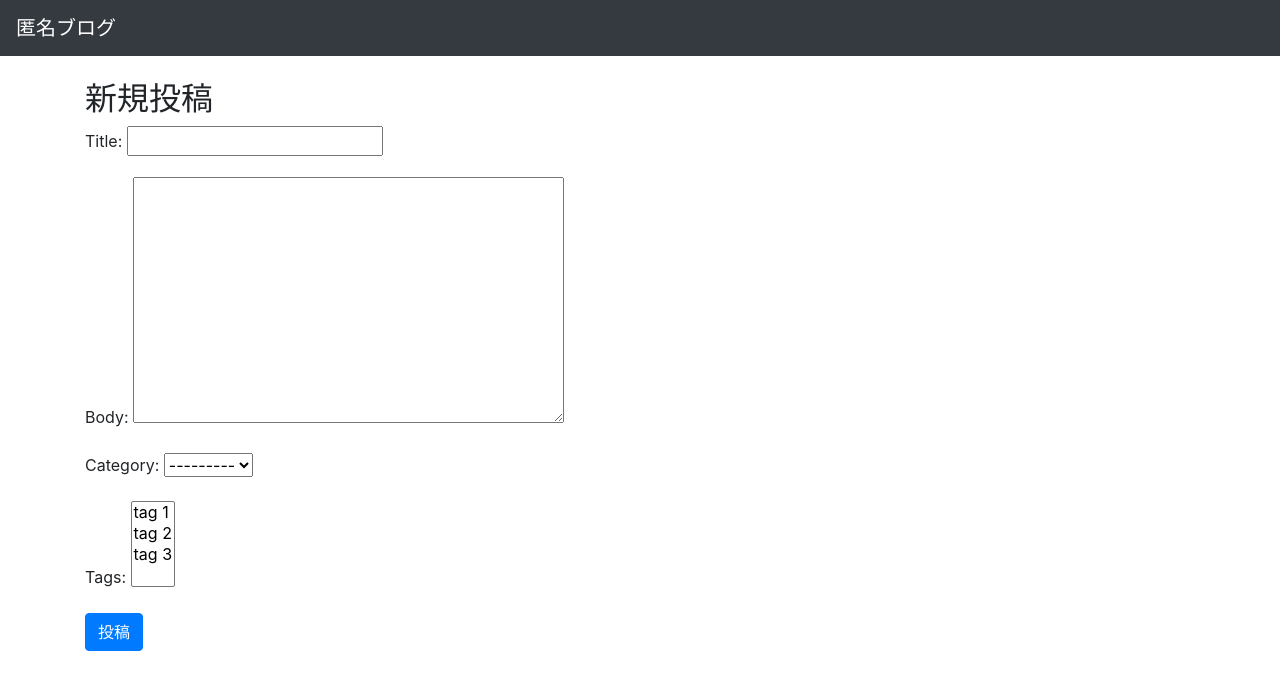
After one commit to or1os/blog_test, a Django app: page /create/ in a window 1280 px wide. The commit adds this page. Shown: the top 690 px of the page. Run offline with Django 3.2, Linux system fonts and the light colour scheme; data comes from the database, SQL or seed files in the repository; both versions use the stored data as it was after the commit; some libraries are stand-ins or nearby versions.

Commit message:
3rd commit

```diff
--- a/blog/models.py
+++ b/blog/models.py
@@ -1,5 +1,5 @@
 from django.db import models
-
+from django.urls import reverse_lazy
 
 class Category(models.Model):
     name = models.CharField(
@@ -55,3 +55,6 @@ class Post(models.Model):
 
     def __str__(self):
         return self.title
+
+    def get_absolute_url(self):
+        return reverse_lazy("detail", args=[self.id])
--- /dev/null
+++ b/blog/template/blog/post_form.html
@@ -0,0 +1,10 @@
+{% extends "blog/base.html" %}
+
+{% block main %}
+<h2>新規投稿</h2>
+<form method="post">
+    {% csrf_token %}
+    {{ form.as_p }}
+    <input type="submit" value="投稿" class="btn btn-primary" />
+</form>
+{% endblock %}
--- a/blog/template/blog/post_list.html
+++ b/blog/template/blog/post_list.html
@@ -6,4 +6,5 @@
     <li><a href="{% url 'detail' post.id %}">{{ post.title }}</a></li>
     {% endfor %}
 </ol>
+<p><a href="{% url 'create' %}">新規投稿</a></p>
 {% endblock %}
--- a/blog/urls.py
+++ b/blog/urls.py
@@ -6,4 +6,5 @@ urlpatterns = [
     path('', views.Index.as_view(), name="index"),
     # <pk>にPostのIDを渡すと表示される。
     path('detail/<pk>/', views.Detail.as_view(), name="detail"),
+    path('create/', views.Create.as_view(), name="create"),
 ]
--- a/blog/views.py
+++ b/blog/views.py
@@ -13,3 +13,13 @@ class Index(ListView):
 class Detail(DetailView):
     # 詳細表示するモデルを指定 -> `object`で取得可能
     model = Post
+
+
+from django.views.generic.edit import CreateView
+
+# CreateViewは新規作成画面を簡単に作るためのView
+class Create(CreateView):
+    model = Post
+
+    # 編集対象にするフィールド
+    fields = ["title", "body", "category", "tags"]
```
Also changed, not shown: db.sqlite3.
